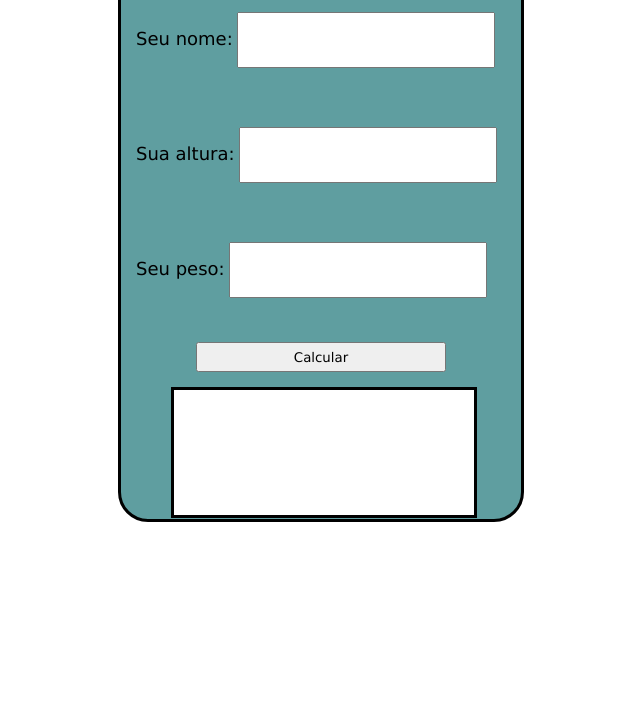
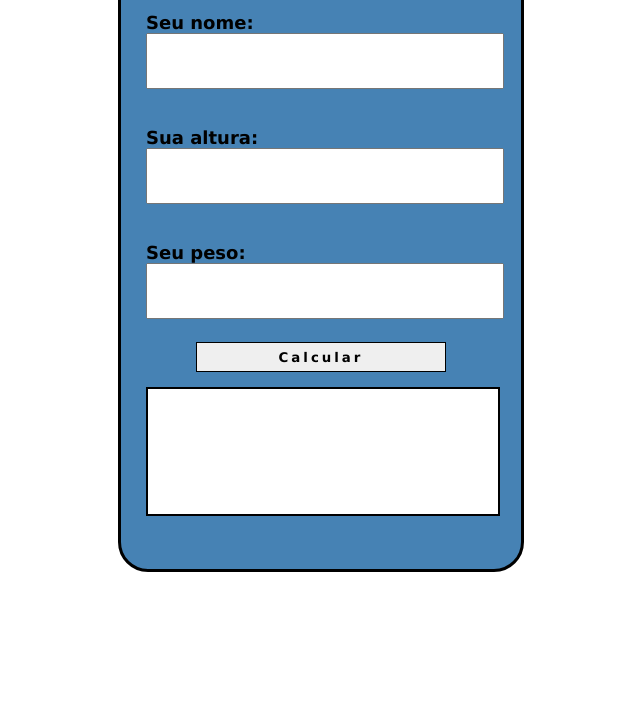
Before and after one commit to Yukikuroshiro/CalculadoraIMC, a plain HTML site: page index.html in a window 1280 px wide. Shown: the part 92-800 px from the top of the page, without its empty margins (319-959 px from the left). Drawn offline with Linux system fonts and the light colour scheme.

Commit message:
Segundo commit

```diff
--- a/style.css
+++ b/style.css
@@ -1,7 +1,7 @@
 #caixaPrincipal {
     width: 400px;
-    height: 600px;
-    background-color: cadetblue;
+    height: 650px;
+    background-color: steelblue;
     margin-left: auto;
     margin-right: auto;
     border: solid 3px black;
@@ -11,6 +11,7 @@
 label {
     font-size: 18px;
     font-family: Verdana, Geneva, Tahoma, sans-serif;
+    font-weight: bold;
 }
 
 #titulo {
@@ -25,14 +26,15 @@ label {
 }
 
 .input {
-    width: inherit;
+    width: 350px;
     height: 100px;
     margin-top: 15px;
-    margin-left: 15px;
+    margin-left: auto;
+    margin-right: auto;
 }
 
 .input input {
-    width: 250px;
+    width: 350px;
     height: 50px;
 }
 
@@ -43,13 +45,16 @@ label {
     height: 30px;
     margin-bottom: 15px;
     font-family: Verdana, Geneva, Tahoma, sans-serif;
+    font-weight: bold;
+    letter-spacing: 3px;
+    border: solid 1px black;
 }
 
 #resultado {
-    margin-left: 50px;
-    margin-right: 50px;
-    width: 300px;
+    margin-left: 25px;
+    margin-right: 25px;
+    width: 350px;
     height: 125px;
-    border: solid 3px black;
+    border: solid 2px black;
     background-color: #fff;
 }
```
Also changed, not shown: index.html (+1 -1 lines).
